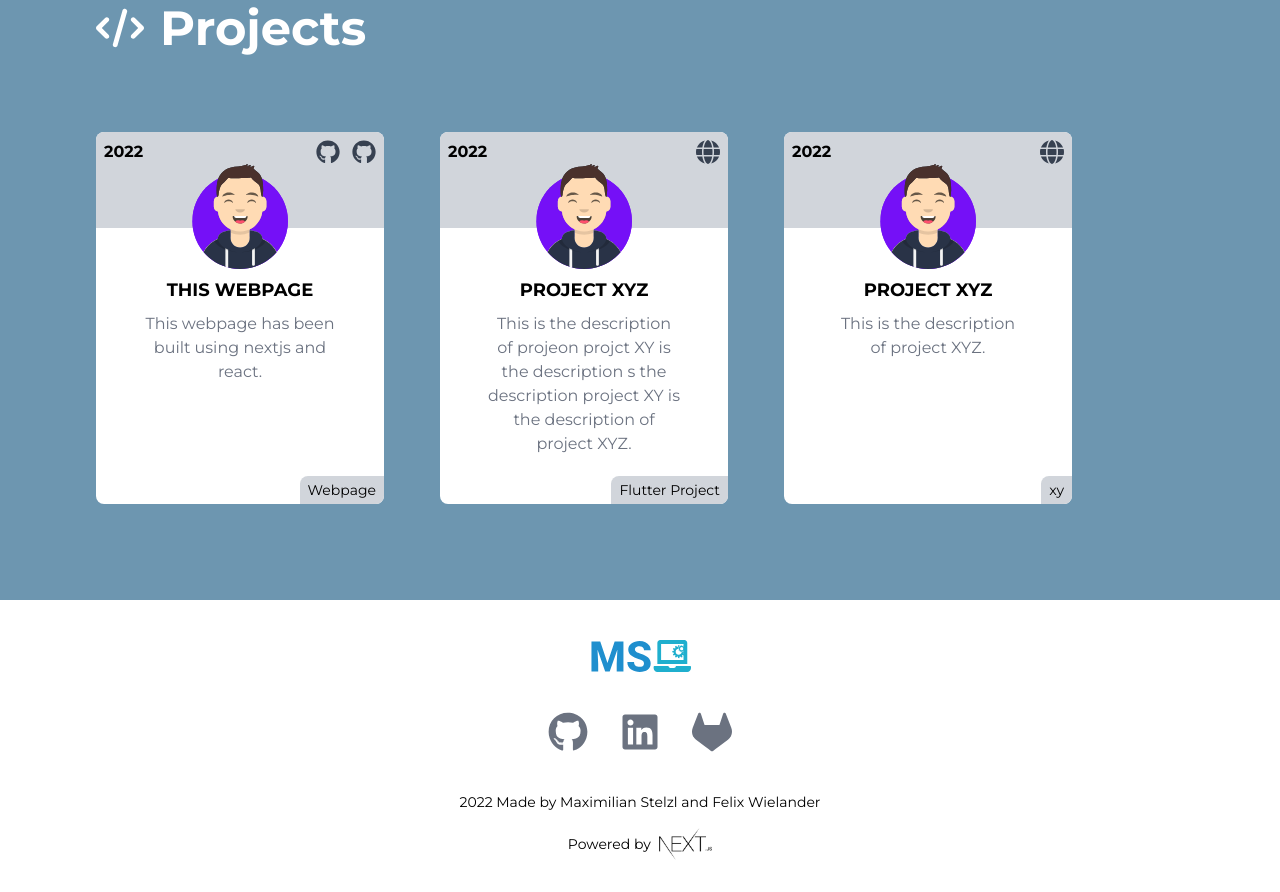
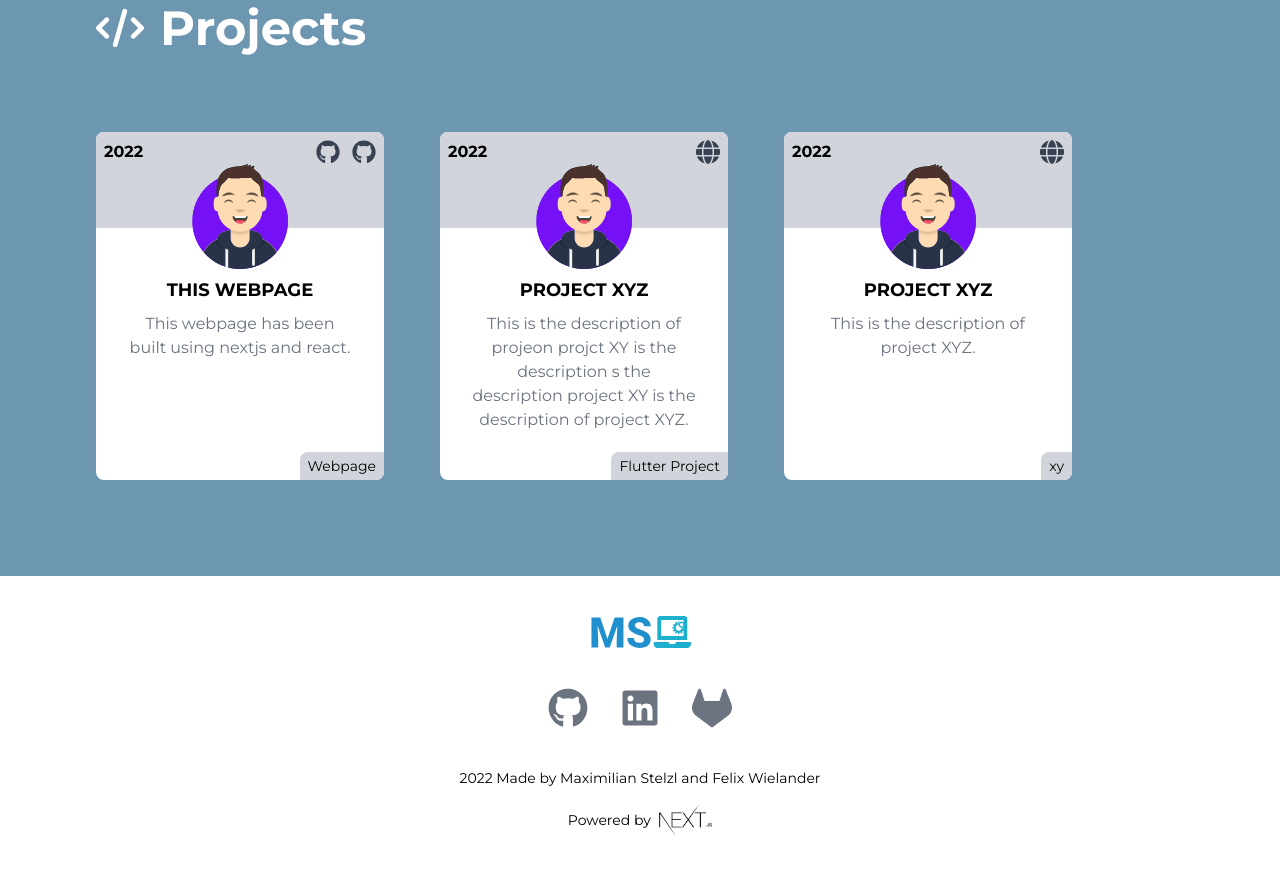
Before and after one commit to FeliMax/signore, a Next.js app: page / in a window 1280 px wide. Shown: the part 2820-3712 px from the top of the page. After the commit the page ends 3688 px from the top, so only its background shows below. Built offline with nearby package versions, Linux system fonts and the light colour scheme.

Commit message:
Set ProjectCard padding to vertical only

```diff
--- a/components/ProjectCard.tsx
+++ b/components/ProjectCard.tsx
@@ -11,7 +11,7 @@ export const ProjectCard = ({
     references,
 }: ProjectContent) => {
     return (
-        <article className="relative z-10 min-h-[20rem] w-[18rem] rounded-lg bg-white p-4 duration-300 md:hover:scale-110">
+        <article className="relative z-10 min-h-[20rem] w-[18rem] rounded-lg bg-white py-4 duration-300 md:hover:scale-110">
             <p className="absolute top-0 left-0 z-10  p-2 font-bold">{year}</p>
             <div className="absolute inset-0 top-0 h-[6rem] rounded-t-lg bg-gray-300"></div>
 
```
